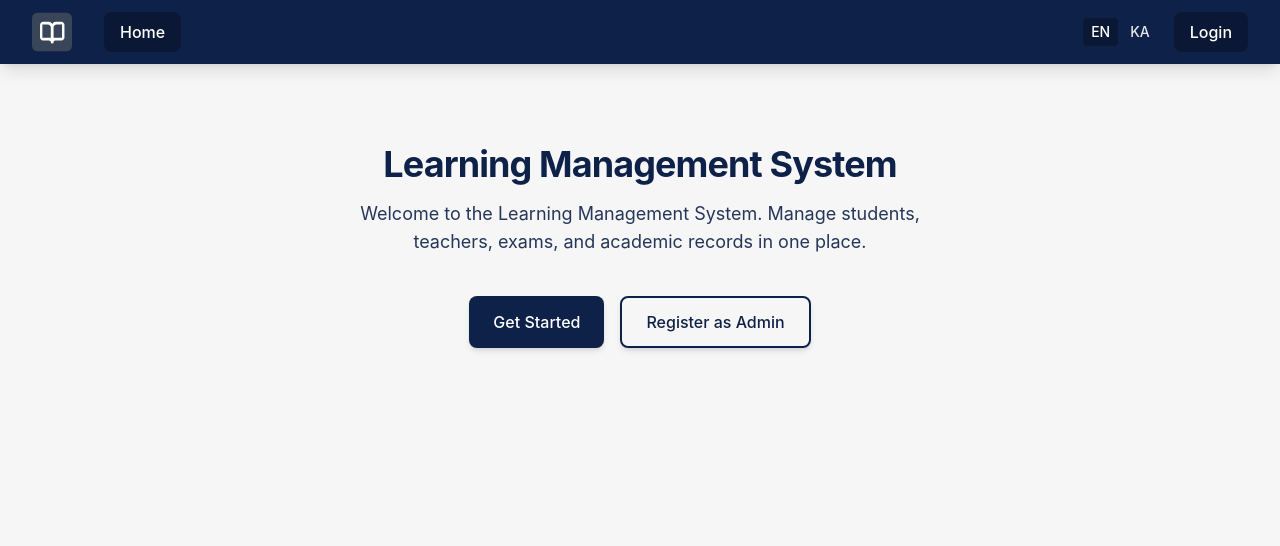
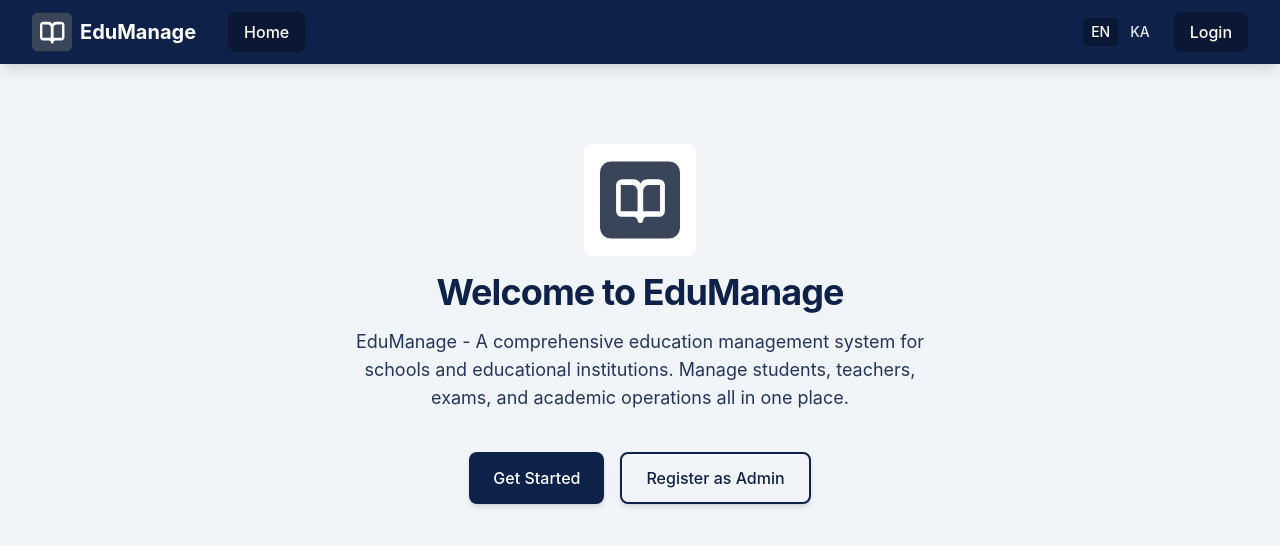
Before and after one commit to t0rn1k3/lms-frontend, a React (Create React App) app: page / in a window 1280 px wide. Shown: the top 546 px of the page. Built offline with nearby package versions, Linux system fonts and the light colour scheme.

Commit message:
change app name

```diff
--- a/package.json
+++ b/package.json
@@ -1,5 +1,5 @@
 {
-  "name": "lms-frontend",
+  "name": "edumanage",
   "version": "0.1.0",
   "private": true,
   "dependencies": {
--- a/public/index.html
+++ b/public/index.html
@@ -2,24 +2,24 @@
 <html lang="en">
   <head>
     <meta charset="utf-8" />
-    <title>სასწავლო მართვის სისტემა | Learning Management System</title>
+    <title>EduManage | სასწავლო მართვის სისტემა | Education Management System</title>
     <meta name="viewport" content="width=device-width, initial-scale=1" />
     <meta name="theme-color" content="#0E2148" />
 
     <!-- Primary Meta Tags - Bilingual (EN/KA) -->
     <meta
       name="title"
-      content="LMS - School System | სასწავლო მართვის სისტემა | Learning Management System"
+      content="EduManage | სასწავლო მართვის სისტემა | Education Management System"
     />
     <meta
       name="description"
-      content="LMS - სრული სასწავლო მართვის სისტემა სკოლებისთვის. Manage students, teachers, exams, academic years, programs, and subjects. შექმენით გამოცდები საგამოცდო და ღია შეკითხვებით. Create exams, grade open-ended questions, publish results. ორეაზიანი: English & ქართული."
+      content="EduManage - სრული სასწავლო მართვის სისტემა სკოლებისთვის. Manage students, teachers, exams, academic years, programs, and subjects. შექმენით გამოცდები საგამოცდო და ღია შეკითხვებით. Create exams, grade open-ended questions, publish results. ორეაზიანი: English & ქართული."
     />
     <meta
       name="keywords"
-      content="LMS, learning management system, school management, online exams, education platform, სასწავლო სისტემა, სკოლის მართვა, ონლაინ გამოცდები, ონლაინ განათლება, სასკოლო სისტემა"
+      content="EduManage, learning management system, school management, online exams, education platform, სასწავლო სისტემა, სკოლის მართვა, ონლაინ გამოცდები, ონლაინ განათლება, სასკოლო სისტემა"
     />
-    <meta name="author" content="LMS School System" />
+    <meta name="author" content="EduManage" />
     <meta name="robots" content="index, follow" />
 
     <!-- Alternate Language / hreflang - replace your-domain.com with your actual domain -->
@@ -36,7 +36,7 @@
     <meta property="og:url" content="https://your-domain.com/" />
     <meta
       property="og:title"
-      content="LMS - School System | სასწავლო მართვის სისტემა"
+      content="EduManage | სასწავლო მართვის სისტემა"
     />
     <meta
       property="og:description"
@@ -47,7 +47,7 @@
     <meta property="og:image:height" content="512" />
     <meta
       property="og:site_name"
-      content="LMS School System | სასკოლო სისტემა"
+      content="EduManage | სასკოლო სისტემა"
     />
     <meta property="og:locale" content="en_US" />
     <meta property="og:locale:alternate" content="ka_GE" />
@@ -57,7 +57,7 @@
     <meta name="twitter:url" content="https://your-domain.com/" />
     <meta
       name="twitter:title"
-      content="LMS - School System | სასწავლო მართვის სისტემა"
+      content="EduManage | სასწავლო მართვის სისტემა"
     />
     <meta
       name="twitter:description"
--- a/src/api/endpoints.js
+++ b/src/api/endpoints.js
@@ -1,5 +1,5 @@
 /**
- * API endpoints for the LMS backend.
+ * API endpoints for the EduManage backend.
  * Base URL is configured in apiClient.js
  */
 
--- a/src/components/Layout.js
+++ b/src/components/Layout.js
@@ -33,7 +33,7 @@ function Layout() {
     user?.name || user?.email || (role && t(`roles.${role}`)) || "User";
 
   return (
-    <div className="min-h-screen bg-lms-light flex flex-col">
+    <div className="min-h-screen bg-lms-bg flex flex-col">
       <header className="bg-lms-primary shadow-lg sticky top-0 z-50">
         <div className="max-w-screen-2xl mx-auto px-4 sm:px-6 lg:px-8">
           <div className="flex items-center justify-between h-16">
@@ -42,7 +42,8 @@ function Layout() {
                 to="/"
                 className="flex items-center gap-2 text-xl font-bold text-white hover:text-white/90 transition-colors"
               >
-                <img src="/logo.svg" alt="logo" className="h-10 w-10 " />
+                <img src="/logo.svg" alt="EduManage" className="h-10 w-10" />
+                <span>EduManage</span>
               </Link>
               <nav className="flex gap-2 items-center">
                 <Link to="/" className={navLinkClass("/")}>
--- a/src/i18n/locales/en.json
+++ b/src/i18n/locales/en.json
@@ -46,8 +46,8 @@
     "student": "Student"
   },
   "home": {
-    "title": "Learning Management System",
-    "subtitle": "Welcome to the Learning Management System. Manage students, teachers, exams, and academic records in one place.",
+    "title": "Welcome to EduManage",
+    "subtitle": "EduManage - A comprehensive education management system for schools and educational institutions. Manage students, teachers, exams, and academic operations all in one place.",
     "getStarted": "Get Started"
   },
   "auth": {
@@ -55,7 +55,7 @@
     "loginAs": "Login as",
     "signIn": "Sign In",
     "signingIn": "Signing in...",
-    "subtitle": "Sign in to access the Learning Management System",
+    "subtitle": "Sign in to access EduManage",
     "backToHome": "← Back to Home",
     "register": "Create Admin Account",
     "registerButton": "Register as Admin",
--- a/src/i18n/locales/ka.json
+++ b/src/i18n/locales/ka.json
@@ -46,8 +46,8 @@
     "student": "სტუდენტი"
   },
   "home": {
-    "title": "სასწავლო მართვის სისტემა",
-    "subtitle": "მოგესალმებით სასწავლო მართვის სისტემაში. მართეთ სტუდენტები, მასწავლებლები, გამოცდები და აკადემიური ჩანაწერები ერთ ადგილას.",
+    "title": "მოგესალმებით EduManage-ზე",
+    "subtitle": "EduManage - სკოლებისა და საგანმანათლებლო დაწესებულებებისთვის ყოვლისმომცველი სწავლის მართვის სისტემა. მართეთ სტუდენტები, მასწავლებლები, გამოცდები და აკადემიური ოპერაციები ერთ ადგილას.",
     "getStarted": "დაიწყეთ"
   },
   "auth": {
@@ -55,7 +55,7 @@
     "loginAs": "შესვლა როგორც",
     "signIn": "შესვლა",
     "signingIn": "შეირთება...",
-    "subtitle": "შედით სასწავლო მართვის სისტემაში წვდომისთვის",
+    "subtitle": "შედით EduManage-ში წვდომისთვის",
     "backToHome": "← მთავარ გვერდზე",
     "register": "ადმინისტრატორის ანგარიშის შექმნა",
     "registerButton": "რეგისტრაცია ადმინად",
--- a/src/pages/HomePage.js
+++ b/src/pages/HomePage.js
@@ -4,8 +4,11 @@ import { useTranslation } from "react-i18next";
 function HomePage() {
   const { t } = useTranslation();
   return (
-    <div className="text-center py-12 ">
-      <h1 className="text-4xl font-bold text-lms-primary mb-4 tracking-tight">
+    <div className="text-center py-12 flex flex-col items-center justify-between">
+      <div className="flex items-center justify-center bg-white p-4 rounded-lg">
+        <img src="/logo.svg" alt="EduManage" className="h-20 w-20" />
+      </div>
+      <h1 className="text-4xl font-bold text-lms-primary mb-4 tracking-tight mt-4">
         {t("home.title")}
       </h1>
       <p className="text-lg text-lms-primary/90 max-w-xl mx-auto">
--- a/tailwind.config.js
+++ b/tailwind.config.js
@@ -11,6 +11,7 @@ module.exports = {
           sage: "#A2D5C6",
           cream: "#A2D5C6",
           light: "#F6F6F6",
+          bg: "#f1f5f9",
         },
       },
     },
```
Also changed, not shown: public/manifest.json, 1 other file (tests, documents, lock files or other folders).
